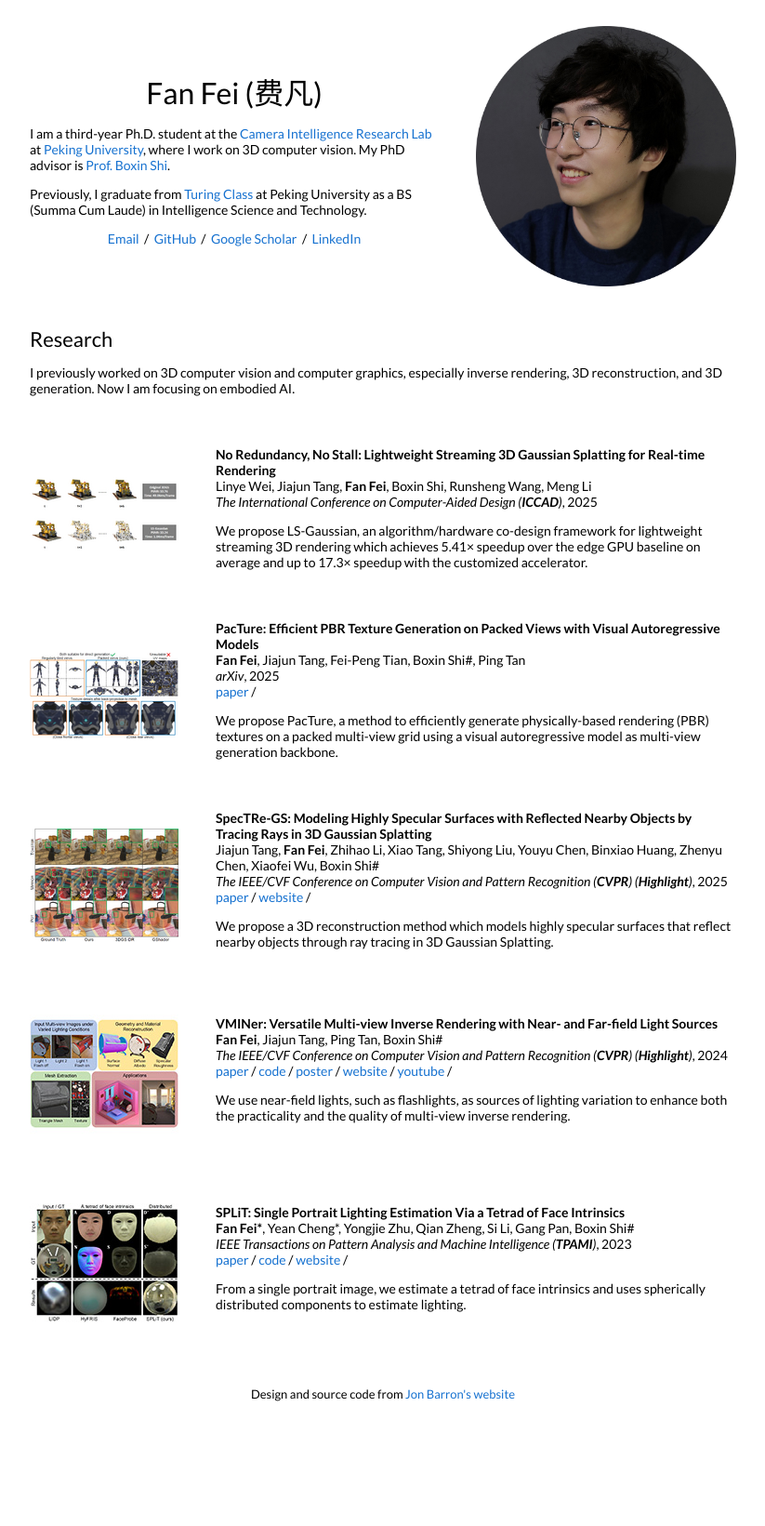
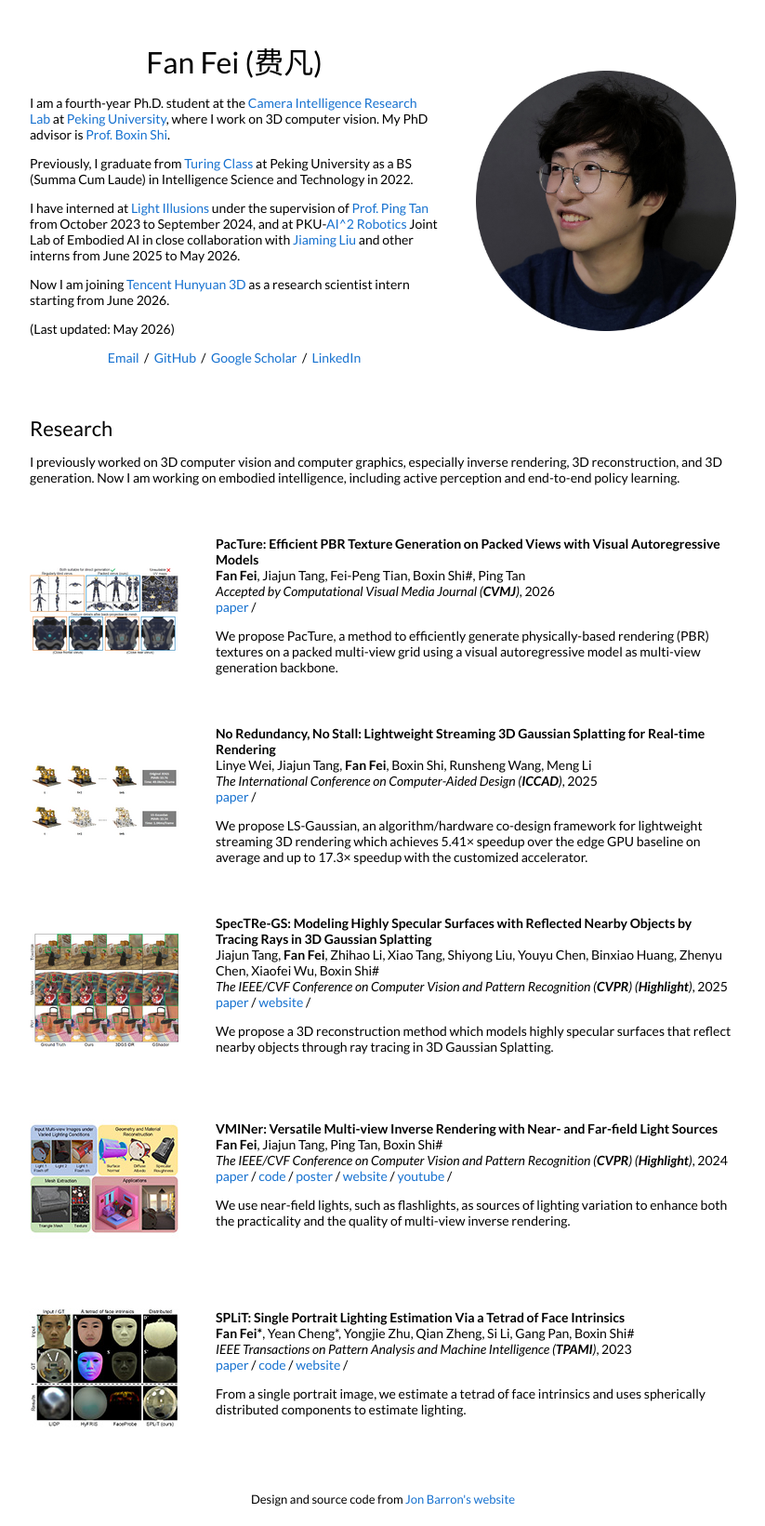
Before and after one commit to costrice/costrice.github.io, a Jekyll site: the page built from _posts/2026-02-16-pacture.markdown, in a window 1280 px wide. Shown: the whole page at 93% size, without its empty margins (228-1051 px from the left). Built offline with Jekyll 4.4.1, drawn with Linux system fonts in a browser that asks for light colours; before the commit the page ends 1528 px from its top, so only the background shows below that.

Commit message:
Update my experience, venue of PacTure, and paper link to LS-Gaussian
Update my experience, venue of PacTure, and paper link to LS-Gaussian.

```diff
--- a/_layouts/default.html
+++ b/_layouts/default.html
@@ -42,7 +42,7 @@
                             Fan Fei (费凡)
                         </h1>
                         <p>
-                            I am a third-year Ph.D. student at the
+                            I am a fourth-year Ph.D. student at the
                             <a href="https://camera.pku.edu.cn/">Camera Intelligence Research Lab</a>
                             at <a href="https://english.pku.edu.cn/">Peking University</a>,
                             where I work on 3D computer vision.
@@ -51,12 +51,27 @@
                         <p>
                             Previously, I graduate from
                             <a href="https://cfcs.pku.edu.cn/english/research/turing_program/introduction1/index.htm">Turing Class</a>
-                            at Peking University as a BS (Summa Cum Laude) in Intelligence Science and Technology.
+                            at Peking University as a BS (Summa Cum Laude) in Intelligence Science and Technology in 2022.
+                        </p>
+                        <P>
+                            I have interned at <a href="https://www.lightillusions.com/">Light Illusions</a> under the
+                            supervision of <a href="https://scholar.google.com/citations?user=XhyKVFMAAAAJ&hl=en">Prof. Ping Tan</a>
+                            from October 2023 to September 2024,
+                            and at PKU-<a href="https://ai2robotics.com/en/">AI^2 Robotics</a> Joint Lab of Embodied AI
+                            in close collaboration with <a href="https://liujiaming1996.github.io/">Jiaming Liu</a> and
+                            other interns from June 2025 to May 2026.
+                        <P>
+                        </p>
+                            Now I am joining <a href="https://3d-models.hunyuan.tencent.com/">Tencent Hunyuan 3D</a>
+                            as a research scientist intern starting from June 2026.
+                        </p>
+                        <p>
+                            (Last updated: May 2026)
                         </p>
 
                         <p style="text-align:center">
                             <a target="_blank"
-                               href="feifan_eecs@pku.edu.cn"> Email</a>
+                               href="fanfei@pku.edu.cn"> Email</a>
                             &nbsp;/&nbsp;
                             <a href="https://github.com/costrice/">GitHub</a>
                             &nbsp;/&nbsp;
@@ -80,7 +95,7 @@
                         <h2>Research</h2>
                         <p>
                             I previously worked on 3D computer vision and computer graphics, especially inverse rendering, 3D reconstruction, and 3D generation.
-                            Now I am focusing on embodied AI.
+                            Now I am working on embodied intelligence, including active perception and end-to-end policy learning.
                         </p>
                     </td>
                 </tr>
--- a/_posts/2025-07-01-ls_gaussian.markdown
+++ b/_posts/2025-07-01-ls_gaussian.markdown
@@ -7,6 +7,7 @@ categories: research
 author: "Fan Fei"
 authors: "Linye Wei, Jiajun Tang, <strong>Fan Fei</strong>, Boxin Shi, Runsheng Wang, Meng Li"
 venue: "The International Conference on Computer-Aided Design (<strong>ICCAD</strong>)"
+paper: https://arxiv.org/pdf/2507.21572
 ---
 
 We propose LS-Gaussian, an algorithm/hardware co-design framework for lightweight streaming 3D rendering which
--- a/_posts/2025-05-28-pacture.markdown
+++ b/_posts/2026-02-16-pacture.markdown
@@ -1,12 +1,12 @@
 ---
 layout: post
 title:  "PacTure: Efficient PBR Texture Generation on Packed Views with Visual Autoregressive Models"
-date:   2025-05-28 12:00:00 +08:00
+date:   2026-02-16 12:00:00 +08:00
 image: /images/pacture.png
 categories: research
 author: "Fan Fei"
 authors: "<strong>Fan Fei</strong>, Jiajun Tang, Fei-Peng Tian, Boxin Shi#, Ping Tan"
-venue: "arXiv"
+venue: "Accepted by Computational Visual Media Journal (<strong>CVMJ</strong>)"
 paper: https://arxiv.org/pdf/2505.22394
 ---
 
```
